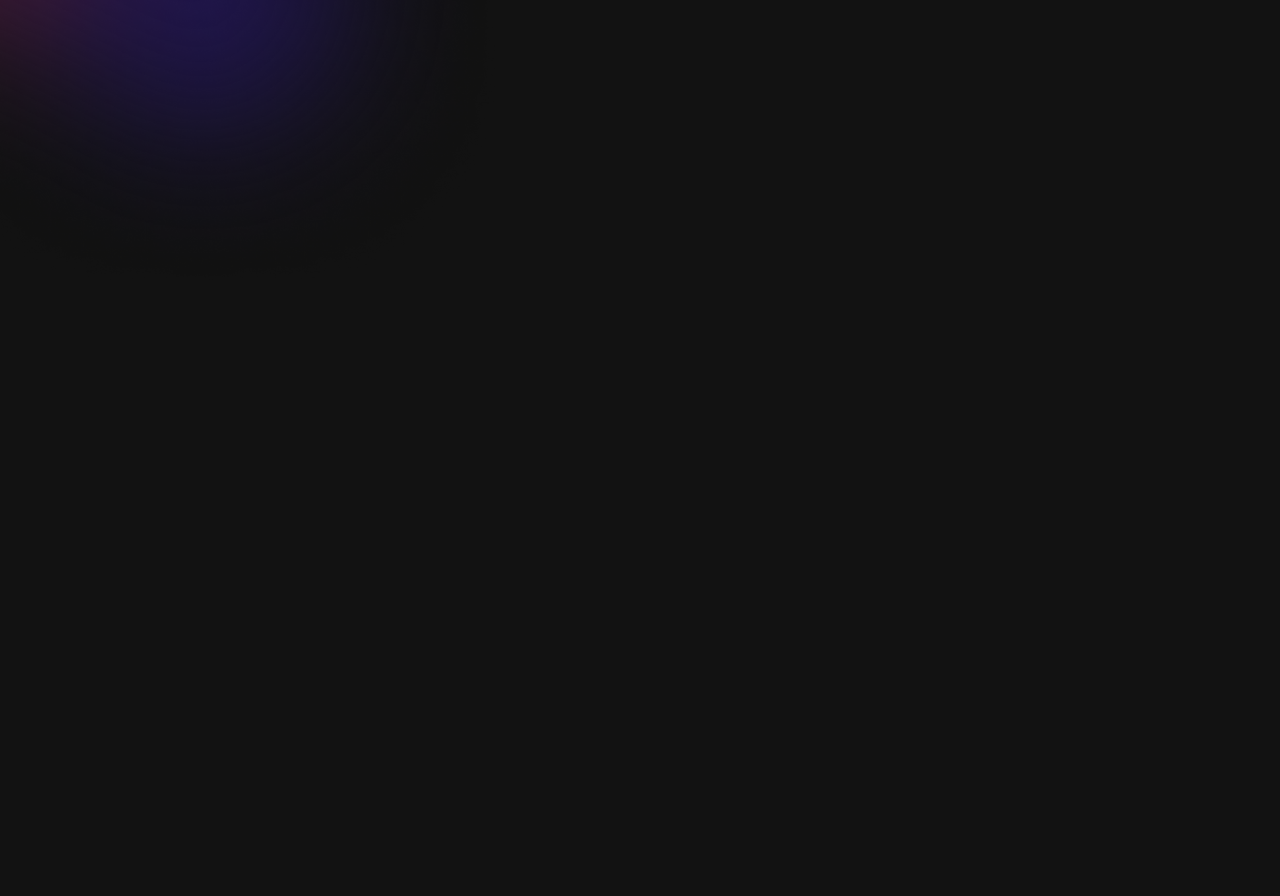
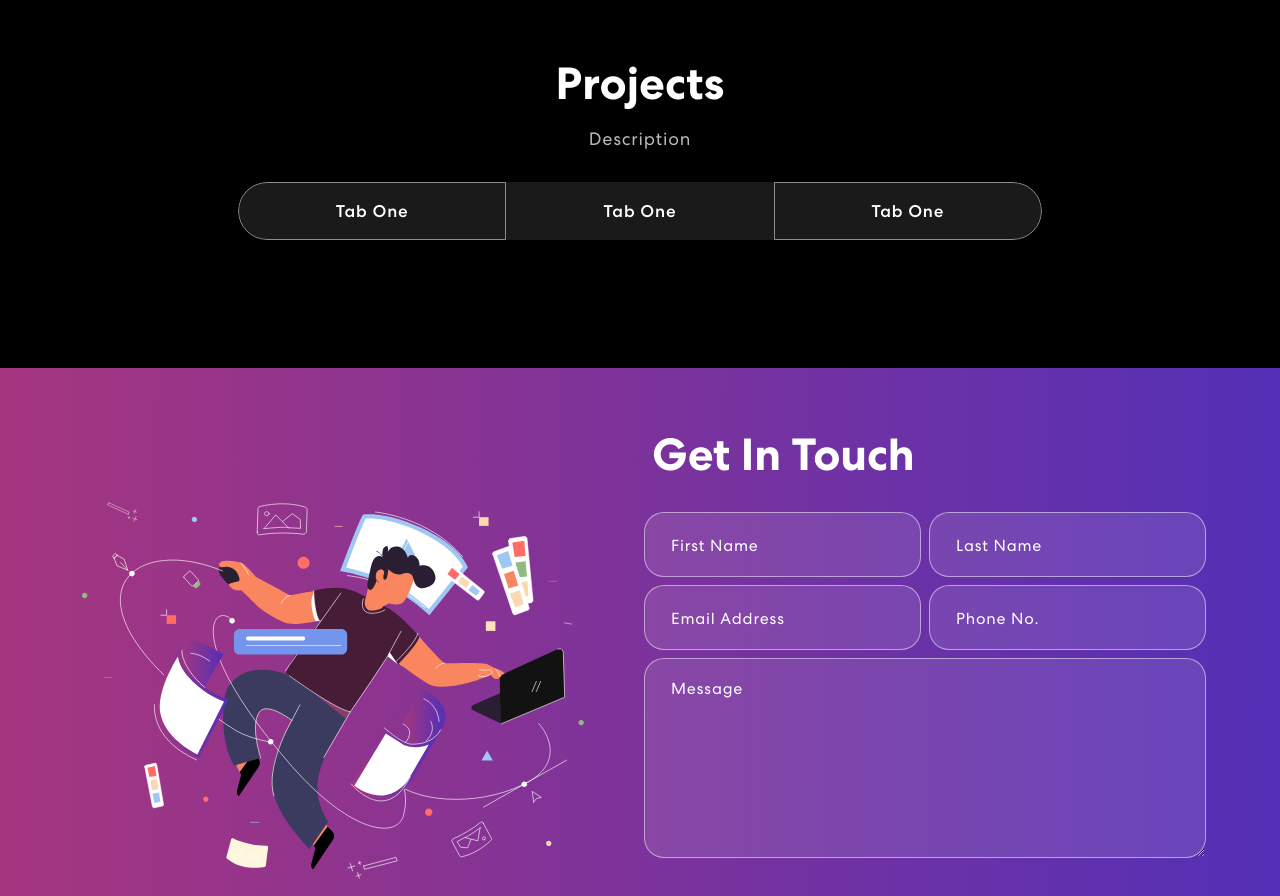
Before and after one commit to Mohit-0918/Portfolio, a React (Create React App) app: page / in a window 1280 px wide. Shown: the part 1320-2216 px from the top of the page. Before the commit the page ends 1617 px from the top, so only its background shows below. Built offline with nearby package versions, Linux system fonts and the light colour scheme.

Commit message:
Added the Contact.js file

```diff
--- a/src/App.js
+++ b/src/App.js
@@ -1,11 +1,14 @@
-
+import React from 'react'
 import './CSS/App.css';
+import './CSS/Projects.css'
 import './CSS/NavBar.css';
 import './CSS/Banner.css';
 import { Banner } from './components/Banner';
 import { NavBar } from './components/NavBar';
 import 'bootstrap/dist/css/bootstrap.min.css';
 import { Skills } from './components/Skills';
+import { Projects } from './components/Projects';
+import { Contact } from './components/Contact';
 
 function App() {
   return (
@@ -13,6 +16,8 @@ function App() {
       <NavBar/>
       <Banner />
       <Skills/>
+      <Projects/>
+      <Contact/>
     </div>
   );
 }
--- /dev/null
+++ b/src/CSS/Projects.css
@@ -0,0 +1,197 @@
+/************ Projects Css ************/
+.project {
+padding: 80px 0;
+position: relative;
+background-color: black;
+}
+.project h2 {
+    font-size: 45px;
+    font-weight: 700;
+text-align: center;
+}
+.project p {
+color: #B8B8B8;
+font-size: 18px;
+letter-spacing: 0.8px;
+line-height: 1.5em;
+margin: 14px auto 30px auto;
+text-align: center;
+width: 56%;
+}
+.project .nav.nav-pills {
+width: 72%;
+margin: 0 auto;
+border-radius: 50px;
+background-color: rgb(255 255 255 / 10%);
+overflow: hidden;
+}
+.project .nav.nav-pills .nav-item {
+width: 33.33333%;
+}
+.project .nav.nav-pills .nav-link {
+background-color: transparent;
+border-radius: 0;
+padding: 17px 0;
+color: #fff;
+width: 100%;
+font-size: 17px;
+letter-spacing: 0.8px;
+font-weight: 500;
+position: relative;
+transition: 0.3s ease-in-out;
+text-align: center;
+z-index: 0;
+}
+.project .nav.nav-pills .nav-link::before {
+    content: "";
+    position: absolute;
+    width: 0;
+    height: 100%;
+    background: linear-gradient(90.21deg, #AA367C -5.91%, #4A2FBD 111.58%);
+    top: 0;
+    left: 0;
+    z-index: -1;
+    transition: 0.3s ease-in-out;
+}
+.project .nav.nav-pills .nav-link.active::before {
+    width: 100% !important;
+}
+.project .nav.nav-pills .nav-link.active {
+    border: 1px solid rgba(255, 255, 255, 1);
+}
+.nav-link#projects-tabs-tab-first {
+border: 1px solid rgba(255, 255, 255, 0.5);
+border-radius: 55px 0px 0px 55px;
+}
+.nav-link#projects-tabs-tab-second {
+border-top: 1px solid rgba(255, 255, 255, 0.5);
+border-bottom: 1px solid rgba(255, 255, 255, 0.5);
+}
+.nav-link#projects-tabs-tab-third {
+border: 1px solid rgba(255, 255, 255, 0.5);
+border-radius: 0 55px 55px 0;
+}
+.proj-imgbx {
+position: relative;
+border-radius: 30px;
+overflow: hidden;
+margin-bottom: 24px;
+}
+.proj-imgbx::before {
+content: "";
+background: linear-gradient(90.21deg, #AA367C -5.91%, #4A2FBD 111.58%);
+opacity: 0.85;
+position: absolute;
+width: 100%;
+height: 0;
+transition: 0.4s ease-in-out;
+}
+.proj-imgbx:hover::before {
+height: 100%;
+}
+.proj-txtx {
+position: absolute;
+text-align: center;
+top: 65%;
+left: 50%;
+transform: translate(-50%, -50%);
+transition: 0.5s ease-in-out;
+opacity: 0;
+width: 100%;
+}
+.proj-imgbx:hover .proj-txtx {
+top: 50%;
+opacity: 1;
+}
+.proj-txtx h4 {
+font-size: 30px;
+font-weight: 700;
+letter-spacing: 0.8px;
+line-height: 1.1em;
+}
+.proj-txtx span {
+font-style: italic;
+font-weight: 400;
+font-size: 15px;
+letter-spacing: 0.8px;
+}
+.background-image-right {
+top: 20%;
+position: absolute;
+bottom: 0;
+width: 35%;
+right: 0;
+z-index: -4;
+}
+
+
+.contact {
+background: linear-gradient(90.21deg, #AA367C -5.91%, #4A2FBD 111.58%);
+padding: 60px 0 200px 0;
+}
+.contact img {
+width: 92%;
+}
+.contact h2 {
+    font-size: 45px;
+    font-weight: 700;
+margin-bottom: 30px;
+}
+.contact form input, .contact form textarea {
+width: 100%;
+background: rgba(255, 255, 255, 0.1);
+border: 1px solid rgba(255, 255, 255, 0.5);
+border-radius: 20px;
+color: #fff;
+margin: 0 0 8px 0;
+padding: 18px 26px;
+font-weight: 500;
+font-size: 18px;
+letter-spacing: 0.8px;
+transition: 0.3s ease-in-out;
+}
+.contact form input:focus, .contact form textarea:focus {
+background: rgba(255, 255, 255, 1);
+color: #121212;
+}
+.contact form input::placeholder, .contact form textarea::placeholder {
+font-size: 16px;
+font-weight: 400;
+color: #fff;
+}
+.contact form input:focus::placeholder, .contact form textarea:focus::placeholder {
+color: #121212;
+opacity: 0.8;
+}
+.contact form button {
+font-weight: 700;
+color: #000;
+background-color: #fff;
+padding: 14px 48px;
+font-size: 18px;
+margin-top: 25px;
+border-radius: 0;
+position: relative;
+transition: 0.3s ease-in-out;
+}
+.contact form button span {
+z-index: 1;
+position: relative;
+}
+.contact form button:hover {
+color: #fff;
+}
+.contact form button::before {
+content: "";
+background: #121212;
+width: 0;
+height: 100%;
+position: absolute;
+top: 0;
+left: 0;
+z-index: 0;
+transition: 0.3s ease-in-out;
+}
+.contact form button:hover::before {
+width: 100%;
+}
--- /dev/null
+++ b/src/components/Contact.js
@@ -0,0 +1,96 @@
+import React from "react";
+import { useState } from "react";
+import { Container, Row, Col } from "react-bootstrap";
+import contactImg from "../assets/img/contact-img.svg";
+import 'animate.css';
+import TrackVisibility from 'react-on-screen';
+
+export const Contact = () => {
+const formInitialDetails = {
+firstName: '',
+lastName: '',
+email: '',
+phone: '',
+message: ''
+}
+const [formDetails, setFormDetails] = useState(formInitialDetails);
+const [buttonText, setButtonText] = useState('Send');
+const [status, setStatus] = useState({});
+
+const onFormUpdate = (category, value) => {
+    setFormDetails({
+    ...formDetails,
+    [category]: value
+    })
+}
+
+const handleSubmit = async (e) => {
+e.preventDefault();
+setButtonText("Sending...");
+let response = await fetch("http://localhost:5000/contact", {
+    method: "POST",
+    headers: {
+    "Content-Type": "application/json;charset=utf-8",
+    },
+    body: JSON.stringify(formDetails),
+});
+setButtonText("Send");
+let result = await response.json();
+setFormDetails(formInitialDetails);
+if (result.code == 200) {
+    setStatus({ succes: true, message: 'Message sent successfully'});
+} else {
+    setStatus({ succes: false, message: 'Something went wrong, please try again later.'});
+}
+};
+
+return (
+<section className="contact" id="connect">
+    <Container>
+    <Row className="align-items-center">
+        <Col size={12} md={6}>
+        <TrackVisibility>
+            {({ isVisible }) =>
+            <img className={isVisible ? "animate__animated animate__zoomIn" : ""} src={contactImg} alt="Contact Us"/>
+            }
+        </TrackVisibility>
+        </Col>
+        <Col size={12} md={6}>
+        <TrackVisibility>
+            {({ isVisible }) =>
+            <div className={isVisible ? "animate__animated animate__fadeIn" : ""}>
+            <h2>Get In Touch</h2>
+            <form onSubmit={handleSubmit}>
+                <Row>
+                <Col size={12} sm={6} className="px-1">
+                    <input type="text" value={formDetails.firstName} placeholder="First Name" onChange={(e) => onFormUpdate('firstName', e.target.value)} />
+                </Col>
+                <Col size={12} sm={6} className="px-1">
+                    <input type="text" value={formDetails.lasttName} placeholder="Last Name" onChange={(e) => onFormUpdate('lastName', e.target.value)}/>
+                </Col>
+                <Col size={12} sm={6} className="px-1">
+                    <input type="email" value={formDetails.email} placeholder="Email Address" onChange={(e) => onFormUpdate('email', e.target.value)} />
+                </Col>
+                <Col size={12} sm={6} className="px-1">
+                    <input type="tel" value={formDetails.phone} placeholder="Phone No." onChange={(e) => onFormUpdate('phone', e.target.value)}/>
+                </Col>
+                <Col size={12} className="px-1">
+                    <textarea rows="6" value={formDetails.message} placeholder="Message" onChange={(e) => onFormUpdate('message', e.target.value)}></textarea>
+                    <button type="submit"><span>{buttonText}</span></button>
+                </Col>
+                {
+                    status.message &&
+                    <Col>
+                    <p className={status.success === false ? "danger" : "success"}>{status.message}</p>
+                    </Col>
+                }
+                </Row>
+            </form>
+            </div>}
+        </TrackVisibility>
+        </Col>
+    </Row>
+    </Container>
+</section>
+)
+}
--- a/src/components/ProjectCard.js
+++ b/src/components/ProjectCard.js
@@ -1,3 +1,5 @@
+import React from 'react'
+import { Col } from "react-bootstrap"
 export const ProjectCard=({title,description,imgUrl})=>{
     return(
         <Col sm={6} md={4}>
--- a/src/components/Projects.js
+++ b/src/components/Projects.js
@@ -1,5 +1,9 @@
-import { Col, Container, Nav, Row, TabContainer, TabContent } from "react-bootstrap";
+import React from 'react'
+import { Col, Container, Nav,Tab, Row, TabContainer, TabContent } from "react-bootstrap";
 import { ProjectCard } from "./ProjectCard";
+import projImg1 from "../assets/img/project-img1.png"
+import projImg2 from "../assets/img/project-img2.png"
+import projImg3 from "../assets/img/project-img3.png"
 import colorSharp2 from "../assets/img/color-sharp2.png"
 export const Projects=()=>{
 const projects = [
@@ -42,7 +46,7 @@ const projects = [
                     <h2>Projects</h2>
                     <p>Description</p>
                     <TabContainer id="projects-tabs" defaultActiveKey="/first">
-                    <Nav variant="pills" defaultActiveKey="/home">
+                    <Nav variant="pills" className="nav-pills mb-5 justify-content-center align-items-center" id="pills-tab">
                         <Nav.Item>
                             <Nav.Link eventKey="first">Tab One</Nav.Link>
                         </Nav.Item>
--- a/src/components/Skills.js
+++ b/src/components/Skills.js
@@ -1,3 +1,4 @@
+import React from 'react'
 import {Col, Container, Row } from "react-bootstrap";
 import Carousel from "react-multi-carousel";
 import "react-multi-carousel/lib/styles.css"
```
Also changed, not shown: Server.js (added, +53 -0 lines), package.json (+9 -3 lines), src/components/Banner.js (+4 -4 lines), 2 other files (tests, documents, lock files or other folders).
